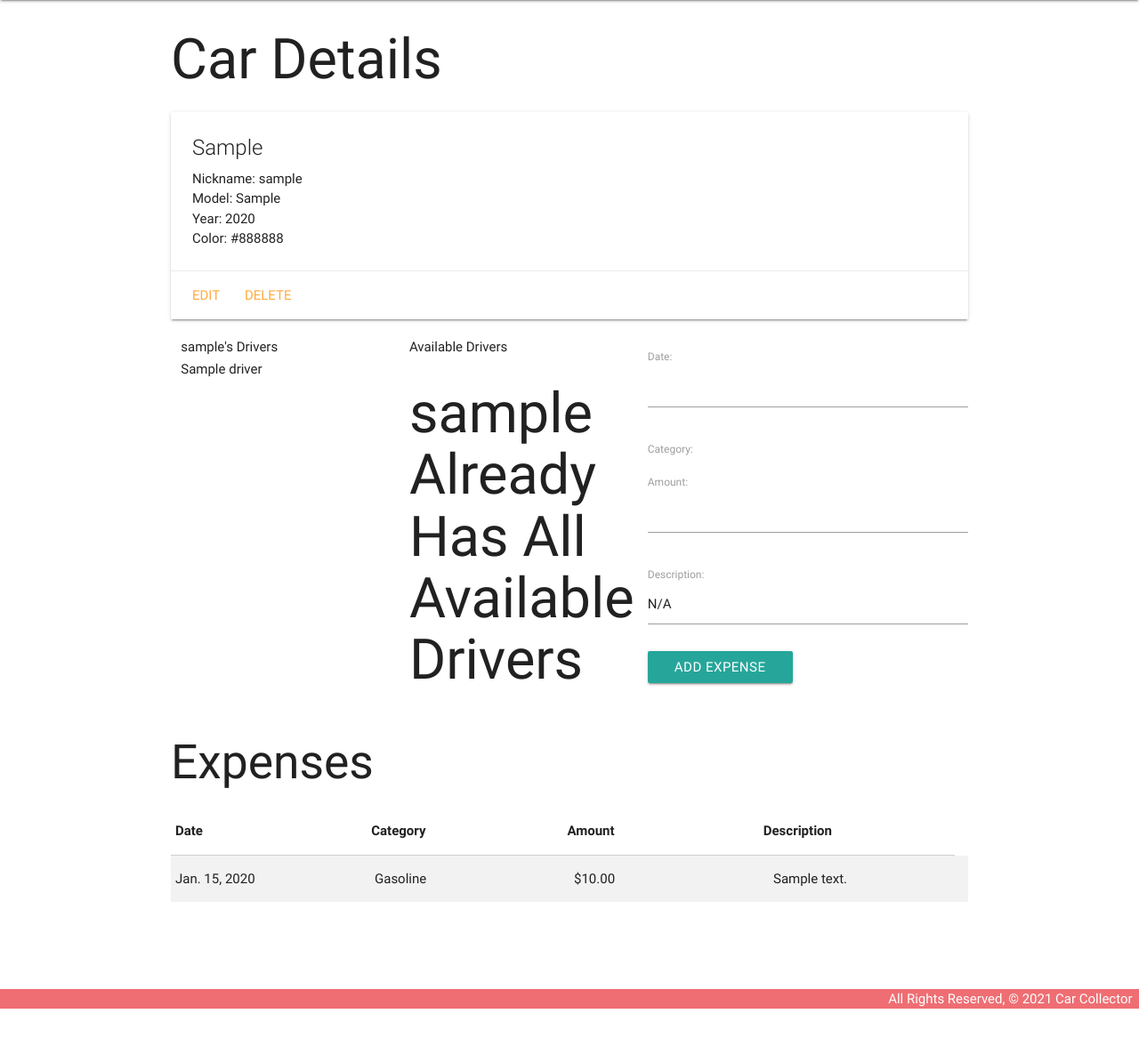
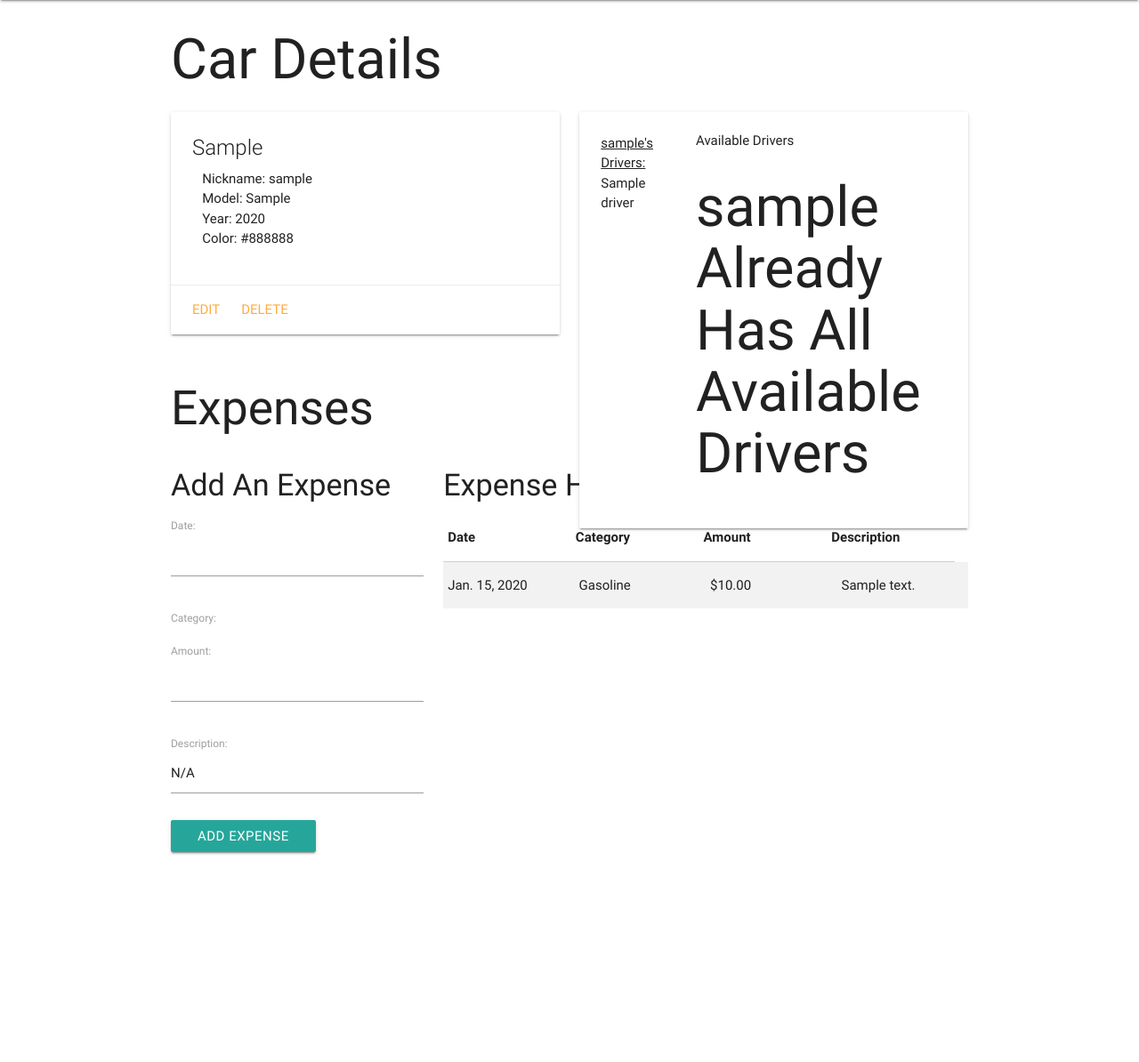
Before and after one commit to chauquach1/car-collector, a Django app: page /cars/1/ in a window 1280 px wide. Shown: the part 64-1258 px from the top of the page at 89% size. Before the commit the page ends 1198 px from the top, so only its background shows below. Run offline with Django 4.2, Linux system fonts and the light colour scheme; tables that the repository leaves empty hold one stand-in row (values such as "Sample post").

Commit message:
added styling to car details page

```diff
--- a/carcollector_project/main_app/static/css/style.css
+++ b/carcollector_project/main_app/static/css/style.css
@@ -1,5 +1,5 @@
 body {
-  display: flex;
+  display: fl0px 0pxx;
   min-height: 100vh;
   flex-direction: column;
 }
--- a/carcollector_project/main_app/templates/cars/base.html
+++ b/carcollector_project/main_app/templates/cars/base.html
@@ -8,8 +8,8 @@
   <meta http-equiv="X-UA-Compatible" content="ie=edge">
   <title>Car Collector</title>
   <link rel="stylesheet" href="https://cdnjs.cloudflare.com/ajax/libs/materialize/0.100.2/css/materialize.min.css">
+  <link href="https://fonts.googleapis.com/icon?family=Material+Icons" rel="stylesheet">
   <link rel="stylesheet" type="text/css" href="{% static 'css/style.css' %}">
-  <link href="https://fonts.googleapis.com/icon?family=Material+Icons" rel="stylesheet">
 
   <script src="https://cdnjs.cloudflare.com/ajax/libs/materialize/0.100.2/js/materialize.min.js"></script>
 </head>
@@ -30,7 +30,7 @@
       </div>
     </nav>
   </header>
-  <main class="container">
+  <main class="container" style="display: flex; flex-direction: column; justify-content: space-evenly;">
     {% block content %}
     {% endblock %}
   </main>
--- a/carcollector_project/main_app/templates/cars/detail.html
+++ b/carcollector_project/main_app/templates/cars/detail.html
@@ -1,54 +1,50 @@
-<!DOCTYPE html>
-<html lang="en">
-<head>
-  <meta charset="UTF-8">
-  <meta name="viewport" content="width=device-width, initial-scale=1.0">
-  <title>Document</title>
-</head>
-<body>
+
   {% extends 'cars/base.html' %}
   {% block content %}
 
   <h1>Car Details</h1>
+  <div class="row" style="display: flex; flex-direction: row; flex-wrap: wrap; margin-bottom: 12px;">
 
-  <div class="card">
+    <div class="col s12 m6" style="height: 250px; margin-bottom: 1rem;">
+      <div class="card" style="height: 250px; margin: 0px; display: flex; flex-direction: column; justify-content: space-between;">
         <div class="card-content">
           <span class="card-title">{{ car.make }}</span>
+            <div class="col">
               <p>Nickname: {{ car.nickname }}</p>
               <p>Model: {{ car.model }}</p>
               <p>Year: {{ car.year }}</p>
               <p>Color: {{ car.color }}</p>
             </div>
-    <div class="card-action">
+        </div>
+        <div class="card-action" style="display: flex; flex-direction: row; justify-content: start;">
           <a href="{% url 'cars_update' car.id %}">Edit</a>
           <a href="{% url 'cars_delete' car.id %}">Delete</a>
         </div>
       </div>
-  <div class="row">
-    <div class="col s7">
-      <div class="col s12 m6">
-        <h6>{{ car.nickname }}'s Drivers</h6>
+    </div>
+
+    <div class="col s12 m6" style="height: 250px; margin-bottom: 1rem;">
+      <div class="card" style="margin: 0px; display: flex; flex-direction: row; justify-content: center;">
+        <div class="card-content" style="height: 250px;">
+          <p style="margin: 0px; text-decoration-line: underline">{{ car.nickname }}'s Drivers:</p>
           {% if car.drivers.count %}
+            <ul style="margin: auto;">
               {% for driver in car.drivers.all %}
-              <div class="card-content">
-                <span class="card-title">
-                  {{ driver.name }}
-                </span>
-              </div>
+                      <li>{{ driver.name }}</li>
               {% endfor %}
+            </ul>
           {% else %}
             <h5>No Drivers</h5>
           {% endif %}
         </div>
-      <!-- Available drivers will come after this line -->
-      <div class="col m6 hide-on-med-and-down">
-        <h6>Available Drivers</h6>
+        <div class="card-content" style="">
+          <h6 style="margin: 0px;">Available Drivers</h6>
             {% if drivers.count %}
             {% for driver in drivers.all %}
               <form action="{% url 'assoc_driver' car.id driver.id %}" method="POST">
+                <button id="add-driver-btn" type="submit" class="btn">
                     {{ driver.name }} ({{driver.age}} yo)
                     {% csrf_token %}
-                <button type="submit" class="btn">
                       +
                   </button>
               </form>
@@ -58,7 +54,15 @@
             {% endif %}
         </div>
       </div>
-    <div class="col s5">
+    </div>
+
+  </div>
+
+
+  <h2>Expenses</h2>
+  <div class="row">
+    <div class="col s12 m4">
+      <h4>Add An Expense</h4>
       <!-- Expenses Form -->
       <form action="{% url 'add_history' car.id %}"  method="POST">
         {% csrf_token %}
@@ -67,15 +71,14 @@
         <input type="submit" class="btn" value="Add Expense">
       </form>
     </div>
-  </div>
-  <div class="col">
-    <h2>Expenses</h2>
+    <div class="col s12 m8">
+      <h4>Expense History</h4>
       <!-- Expenses History Table -->
       <table class="striped">
         <thead>
           <tr><th>Date</th><th>Category</th><th>Amount</th><th>Description</th></tr>
         </thead>
-      <tbody>
+        <tbody style="height: 65vh;">
           {% for history in car.history_set.all %}
             <tr>
               <td>{{history.date}}</td>
@@ -86,6 +89,7 @@
           {% endfor %}
         </tbody>
       </table>
+    </div>
   </div>
   <script>
     const dateEl = document.getElementById('id_date');
@@ -102,5 +106,3 @@
     M.FormSelect.init(selectEl);
   </script>
   {% endblock %}
-</body>
-</html>
```
Lines whose indentation alone changed are shown as unchanged.
